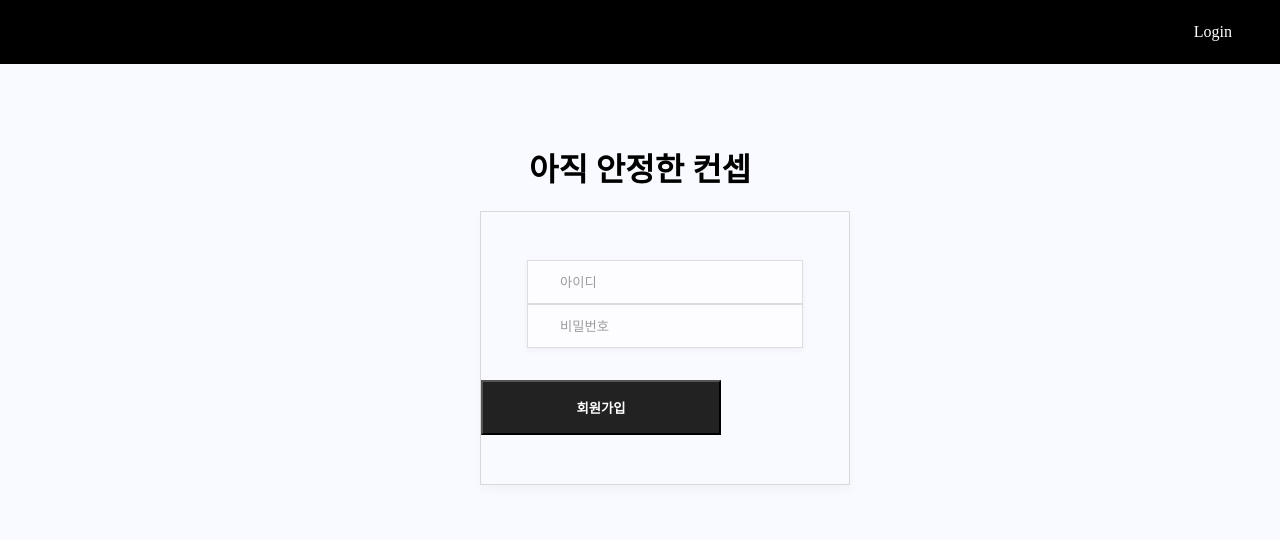
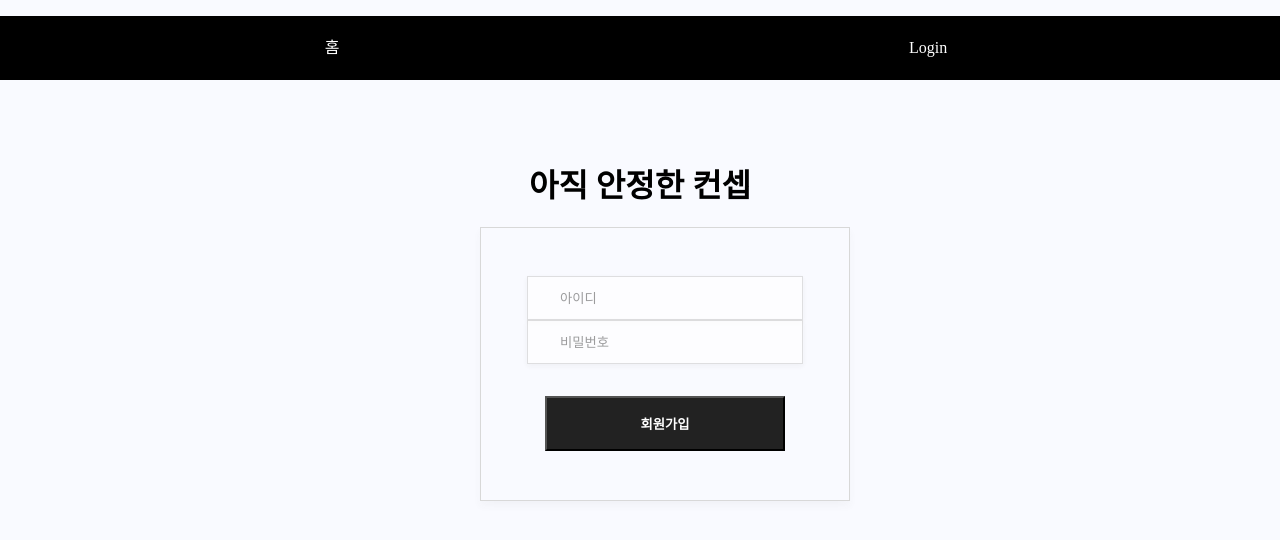
Before and after one commit to jungsm/-next.js-project, a Next.js app: page /login in a window 1280 px wide. Shown: the top 540 px of the page. Built offline with nearby package versions, Linux system fonts and the light colour scheme.

Commit message:
navbar 홈 로그인 링크 구현

```diff
--- a/app/globals.css
+++ b/app/globals.css
@@ -12,11 +12,18 @@
 .navbar{
   height: 4rem;
   background-color: black;
-  color: white;
   padding-right: 3rem;
-  text-align: end;
   line-height: 4rem;
 }
+.navbar ul{
+  display:flex;
+  list-style: none;
+  justify-content: space-around;
+}
+.navbar ul li{
+  color: white;
+}
+
 .btn{
   display: flex
 }
--- a/app/layout.js
+++ b/app/layout.js
@@ -13,9 +13,18 @@
   return (
     <html lang="en">
       <body>
+
+      <div className='navbar'>
+
+        <ul>
+          <Link href="/list">
+          <li>홈</li>
+          </Link>
         <Link href="/login">
-      <div className='navbar'>Login</div>
-      </Link>
+        <li>Login</li>
+        </Link>
+        </ul>
+        </div>
       {children}</body>
     </html>
   )
--- a/app/login/page.js
+++ b/app/login/page.js
@@ -6,7 +6,9 @@
             <form className="login-form" action="/api/post/member" method="POST">
                 <input className="login-input" name="id" placeholder="아이디"></input>
                 <input className="login-input" name="paw" placeholder="비밀번호"></input>
+                <div className="btn">
                 <button className="write-btn">회원가입</button>
+                </div>
             </form>
             </div>
         </div>
```
